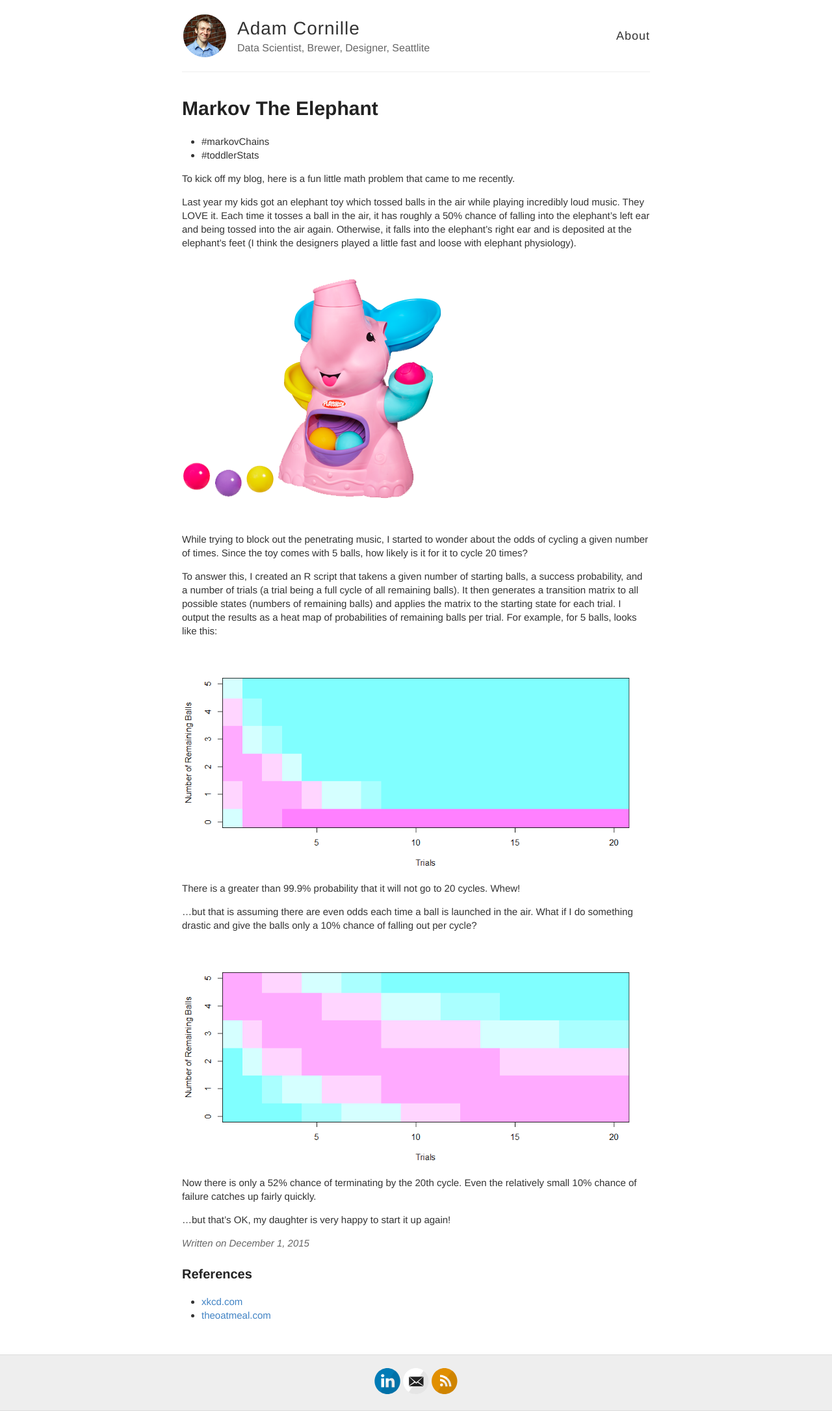
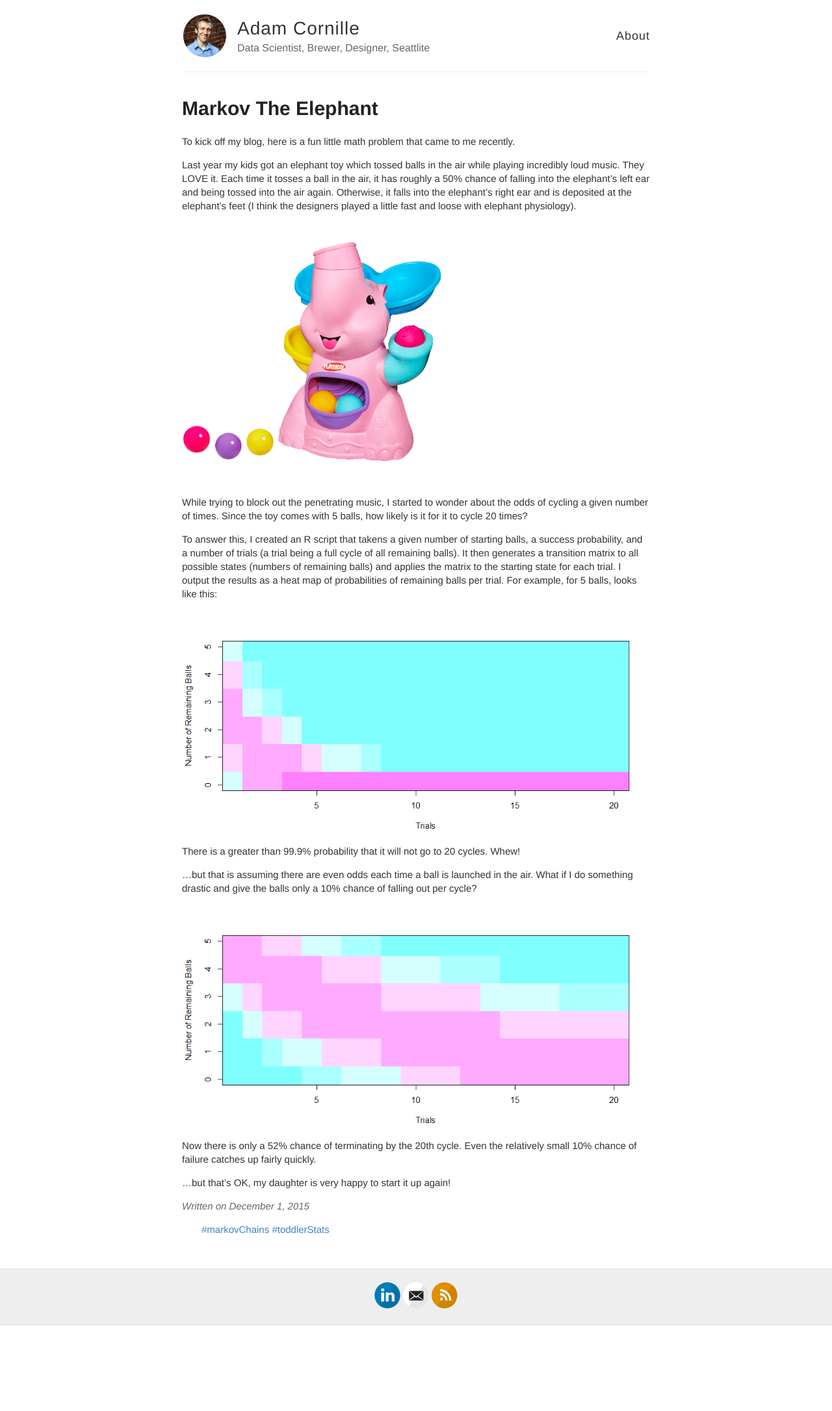
Before and after one commit to lafncow/lafncow.github.io, a Jekyll site: the page built from _posts/2015-12-1-Markov-The-Elephant.md, in a window 1280 px wide. Shown: the whole page at 65% size. Built offline with Jekyll 4.4.1, drawn with Linux system fonts in a browser that asks for light colours; after the commit the page ends 2039 px from its top, so only the background shows below that.

Commit message:
moved tags

```diff
--- a/_layouts/post.html
+++ b/_layouts/post.html
@@ -4,6 +4,15 @@ layout: default
 
 <article class="post">
   <h1>{{ page.title }}</h1>
+
+  <div class="entry">
+    {{ content }}
+  </div>
+
+  <div class="date">
+    Written on {{ page.date | date: "%B %e, %Y" }}
+  </div>
+
   {% if page.tags %}
   <div class="tags">
   	<ul>
@@ -13,14 +22,6 @@ layout: default
   	</ul>
   </div>
   {% endif %}
-
-  <div class="entry">
-    {{ content }}
-  </div>
-
-  <div class="date">
-    Written on {{ page.date | date: "%B %e, %Y" }}
-  </div>
 
   {% if page.references %}
   <div class="references">
--- a/_posts/2015-12-1-Markov-The-Elephant.md
+++ b/_posts/2015-12-1-Markov-The-Elephant.md
@@ -3,7 +3,6 @@ layout: post
 title: Markov The Elephant
 abtests: [ subtitle ]
 tags: [markovChains, toddlerStats]
-references: [xkcd.com, theoatmeal.com]
 ---
 
 {: .ab-subtitle-1}
--- a/style.scss
+++ b/style.scss
@@ -28,6 +28,12 @@ body {
   max-width: 740px;
   padding: 0 10px;
   width: 100%;
+}
+
+.tags li{
+  list-style-type:none;
+  display:inline;
+  color: #4183C4;
 }
 
 h1, h2, h3, h4, h5, h6 {
```
